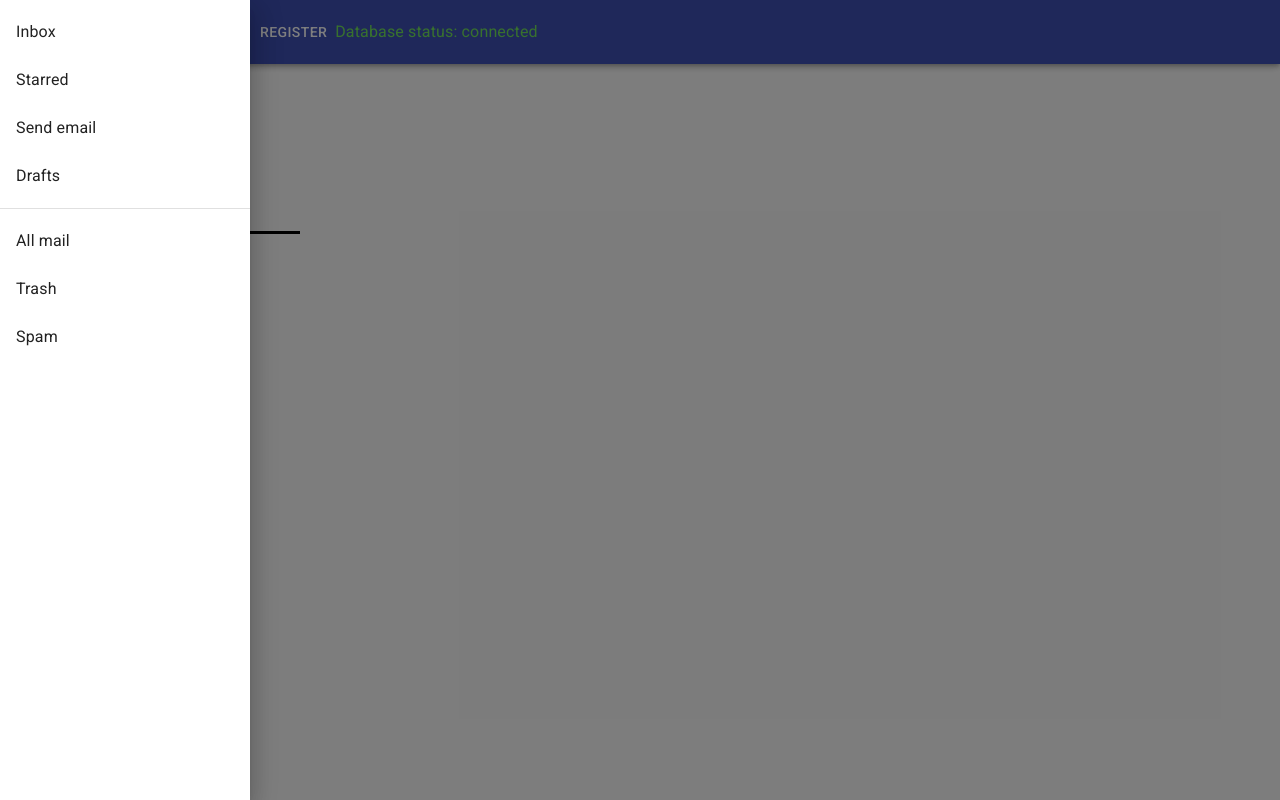
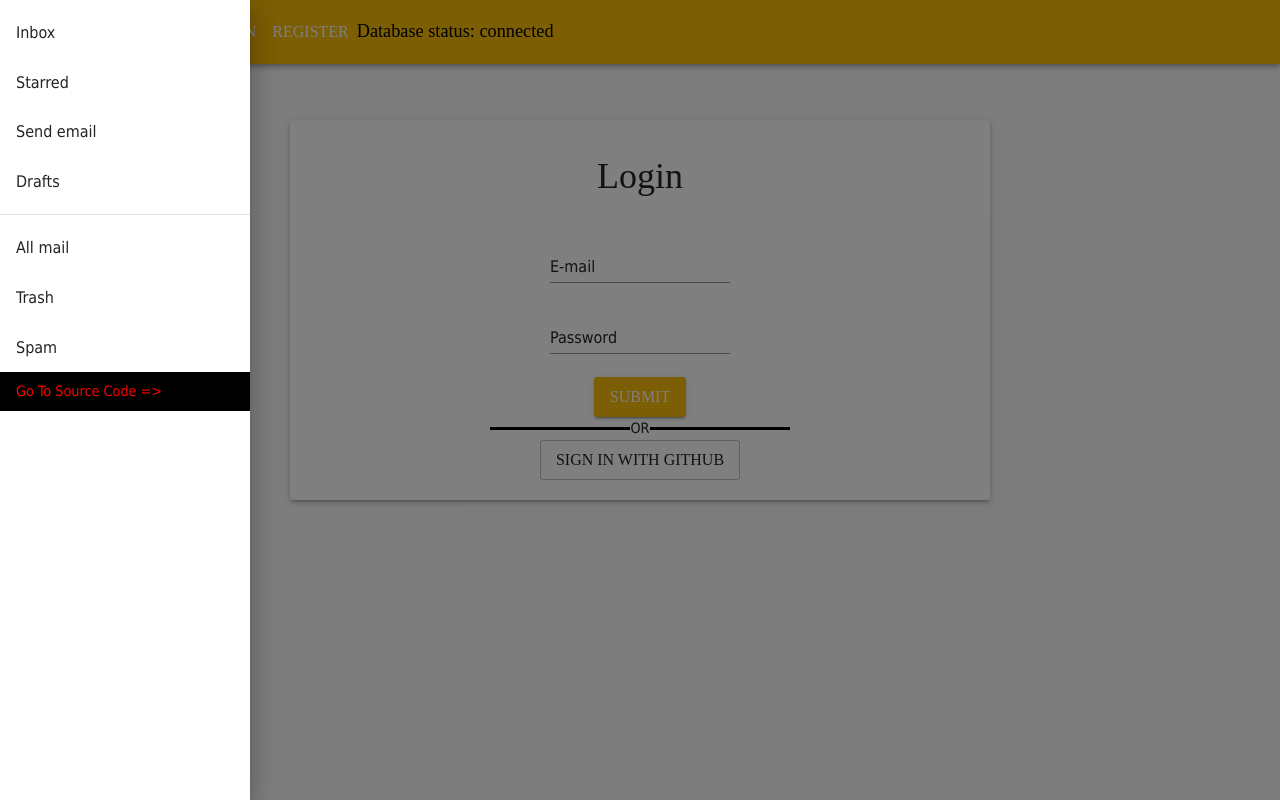
Before and after one commit to vinc01100101/nextjs-auth-vince, a Next.js app: page /login in a window 1280 px wide. Both pictures are taken after a click on the button "menu". Built offline with nearby package versions, Linux system fonts and the light colour scheme; no server answers.

Commit message:
Added theme from motomart

```diff
--- /dev/null
+++ b/config/config.js
@@ -0,0 +1,100 @@
+const theme = {
+  palette: {
+    primary: {
+      light: "#af8406",
+      main: "#fabd09",
+      dark: "#fbca3a",
+      contrastText: "#fff",
+      background: "rgba(255,147,44,.6)",
+    },
+    secondary: {
+      light: "#191919",
+      main: "#242424",
+      dark: "#4f4f4f",
+      contrastText: "#fff",
+    },
+    tertiary: {
+      light: "#596c60",
+      main: "#809b8a",
+      dark: "#99afa1",
+      contrastText: "#000",
+    },
+    white: {
+      light: "#af8406",
+      main: "#ffffff",
+      dark: "#fbca3a",
+      contrastText: "#fff",
+    },
+    dark: {
+      light: "#191919",
+      main: "#242424",
+      dark: "#000000",
+      contrastText: "#fff",
+    },
+  },
+  typography: {
+    htmlFontSize: 14,
+    fontFamily: ["Courier Prime"],
+    // fontSize: 16,
+    h1: {
+      fontFamily: '"Courier Prime"',
+      fontSize: "2.25rem",
+      fontWeight: 400,
+      color: "#242424",
+      lineHeight: "2",
+    },
+    h2: {
+      fontFamily: '"Courier Prime"',
+      fontSize: "1.5rem",
+      fontWeight: 400,
+      color: "#242424",
+      lineHeight: "1.5",
+    },
+    h3: {
+      fontFamily: '"Courier Prime"',
+      fontSize: "1.25rem",
+      fontWeight: 400,
+      color: "#242424",
+      lineHeight: "1.5",
+    },
+    h4: {
+      fontFamily: '"Courier Prime"',
+      fontSize: "1.25rem",
+      fontWeight: 400,
+      color: "#242424",
+      lineHeight: "1.5",
+    },
+    h5: {
+      fontFamily: '"Courier Prime"',
+      fontSize: "1.25rem",
+      fontWeight: 400,
+      color: "#fabd09",
+      lineHeight: "1.6",
+    },
+    h6: {
+      fontFamily: "tahoma",
+      fontSize: "1.25rem",
+      fontWeight: 400,
+      color: "#707070",
+      lineHeight: "1.6",
+    },
+    body1: {
+      fontFamily: "tahoma",
+      fontSize: "1rem",
+      fontWeight: 400,
+      color: "#242424",
+      lineHeight: "1.6",
+    },
+    body2: {
+      fontFamily: "tahoma",
+      fontSize: "0.894rem",
+      fontWeight: 400,
+      color: "#242424",
+      lineHeight: "1.6",
+    },
+  },
+  shape: {
+    borderRadius: 3,
+  },
+};
+export { theme };
--- a/jsconfig.json
+++ b/jsconfig.json
@@ -4,7 +4,9 @@
     "paths": {
       "@/components/*": ["src/components/*"],
       "@/utils/*": ["src/utils/*"],
-      "@/models/*": ["src/models/*"]
+      "@/models/*": ["src/models/*"],
+      "@/theme/*": ["src/theme/*"],
+      "@/config/*": ["config/*"]
     }
   },
   "exclude": ["node_modules"]
--- a/pages/_app.js
+++ b/pages/_app.js
@@ -2,13 +2,15 @@ import "../styles/globals.css";
 import Layout from "@/components/Layout";
 import Head from "next/head";
 import CssBaseline from "@material-ui/core/CssBaseline";
-
+import { ThemeProvider } from "@material-ui/core/styles";
+import theme from "@/theme/theme";
 //used to pass the session props all over the pages by wrapping this app
 import { Provider } from "next-auth/client";
+const SessionProvider = Provider;
 
 function MyApp({ Component, pageProps }) {
   return (
-    <Provider session={pageProps.session}>
+    <SessionProvider session={pageProps.session}>
       <Head>
         <title>Learning NextJs MaterialUi NextAuth</title>
         <meta
@@ -16,12 +18,14 @@ function MyApp({ Component, pageProps }) {
           content="minimum-scale=1, initial-scale=1, width=device-width"
         />
       </Head>
-      {/* CssBaseline kickstart an elegant, consistent, and simple baseline to build upon. */}
-      <CssBaseline />
-      <Layout>
-        <Component {...pageProps} />
-      </Layout>
-    </Provider>
+      <ThemeProvider theme={theme}>
+        {/* CssBaseline kickstart an elegant, consistent, and simple baseline to build upon. */}
+        <CssBaseline />
+        <Layout>
+          <Component {...pageProps} />
+        </Layout>
+      </ThemeProvider>
+    </SessionProvider>
   );
 }
 
--- a/pages/login.js
+++ b/pages/login.js
@@ -7,10 +7,25 @@ import {
   InputLabel,
   Button,
   Typography,
+  Container,
+  Paper,
 } from "@material-ui/core";
 
 import { csrfToken, signIn } from "next-auth/client";
 import { makeStyles } from "@material-ui/core/styles";
+
+/*
+ * import formStyles::
+ * custom styles for forms; used in /login and /register page
+ * form format:
+ * <Container>
+ *  <Paper>
+ *    <form>
+ *    </form>
+ *  </Paper>
+ * </Container
+ */
+import formStyles from "@/theme/formStyles";
 
 const useStyles = makeStyles({
   errMsg: {
@@ -28,6 +43,7 @@ const useStyles = makeStyles({
       borderTop: "3px solid #000",
     },
   },
+  ...formStyles,
 });
 
 export default function SignIn({ csrfToken, error }) {
@@ -49,13 +65,19 @@ export default function SignIn({ csrfToken, error }) {
     };
 
     return (
-      <div>
+      <Container className={classes.container}>
+        <Paper elevation={3} className={classes.paper}>
+          <Typography variant="h1">Login</Typography>
           {error == "Database_error" && (
             <Typography variant="subtitle2" className={classes.errMsg}>
               Database error, please try again.
             </Typography>
           )}
-        <form method="post" action="/api/auth/callback/credentials">
+          <form
+            method="post"
+            action="/api/auth/callback/credentials"
+            className={classes.form}
+          >
             <input name="csrfToken" type="hidden" defaultValue={csrfToken} />
             <br />
             <FormControl>
@@ -104,7 +126,8 @@ export default function SignIn({ csrfToken, error }) {
           <Button variant="outlined" onClick={() => signIn("github")}>
             Sign in with GitHub
           </Button>
-      </div>
+        </Paper>
+      </Container>
     );
   } else if (!loading && session) {
     //if the browser has active session (user is authorized),
--- a/src/components/Nav.js
+++ b/src/components/Nav.js
@@ -23,13 +23,19 @@ const useStyles = makeStyles({
   },
   db: {
     justifySelf: "flex-end",
-    color: "#70e35c",
+    color: "black",
   },
   hr: {
     height: 30,
   },
   list: {
     width: 250,
+  },
+  scode: {
+    background: "black",
+  },
+  scodetext: {
+    color: "red",
   },
 });
 const Nav = () => {
@@ -75,11 +81,27 @@ const Nav = () => {
         </List>
         <Divider />
         <List>
-          {["All mail", "Trash", "Spam"].map((text, index) => (
-            <ListItem button key={text}>
-              <ListItemText primary={text} />
-            </ListItem>
-          ))}
+          {["All mail", "Trash", "Spam", "Go To Source Code =>"].map(
+            (text, index) => (
+              <ListItem
+                button
+                key={text}
+                className={text == "Go To Source Code =>" && classes.scode}
+              >
+                {text == "Go To Source Code =>" ? (
+                  <a
+                    href="https://github.com/vinc01100101/nextjs-auth-vince"
+                    target="_blank"
+                    className={classes.scodetext}
+                  >
+                    {text}
+                  </a>
+                ) : (
+                  <ListItemText primary={text} />
+                )}
+              </ListItem>
+            )
+          )}
         </List>
       </div>
     );
--- /dev/null
+++ b/src/theme/formStyles.js
@@ -0,0 +1,21 @@
+export default {
+  form: {
+    display: "flex",
+    flexDirection: "column",
+    maxWidth: "500px",
+    alignItems: "center",
+  },
+  paper: {
+    display: "flex",
+    flexDirection: "column",
+    alignItems: "center",
+    width: "700px",
+    padding: "20px",
+    marginTop: "50px",
+  },
+  container: {
+    display: "flex",
+    flexDirection: "column",
+    alignItems: "center",
+  },
+};
--- /dev/null
+++ b/src/theme/theme.js
@@ -0,0 +1,6 @@
+import { createMuiTheme } from "@material-ui/core/styles";
+import { theme } from "@/config/config";
+
+const muiTheme = createMuiTheme(theme);
+
+export default muiTheme;
```
Also changed, not shown: pages/register.js (+22 -1 lines). Lines whose indentation alone changed are shown as unchanged.
